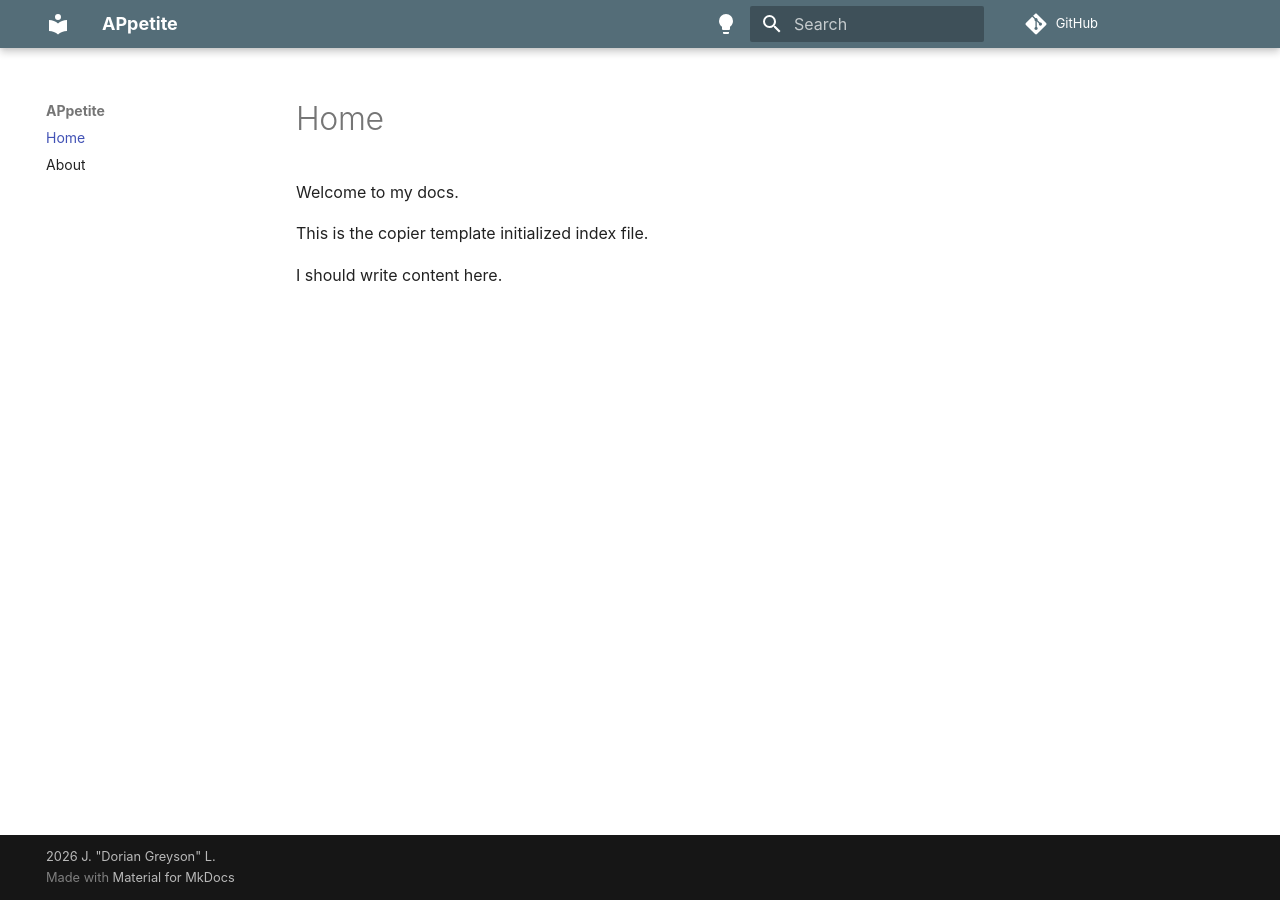
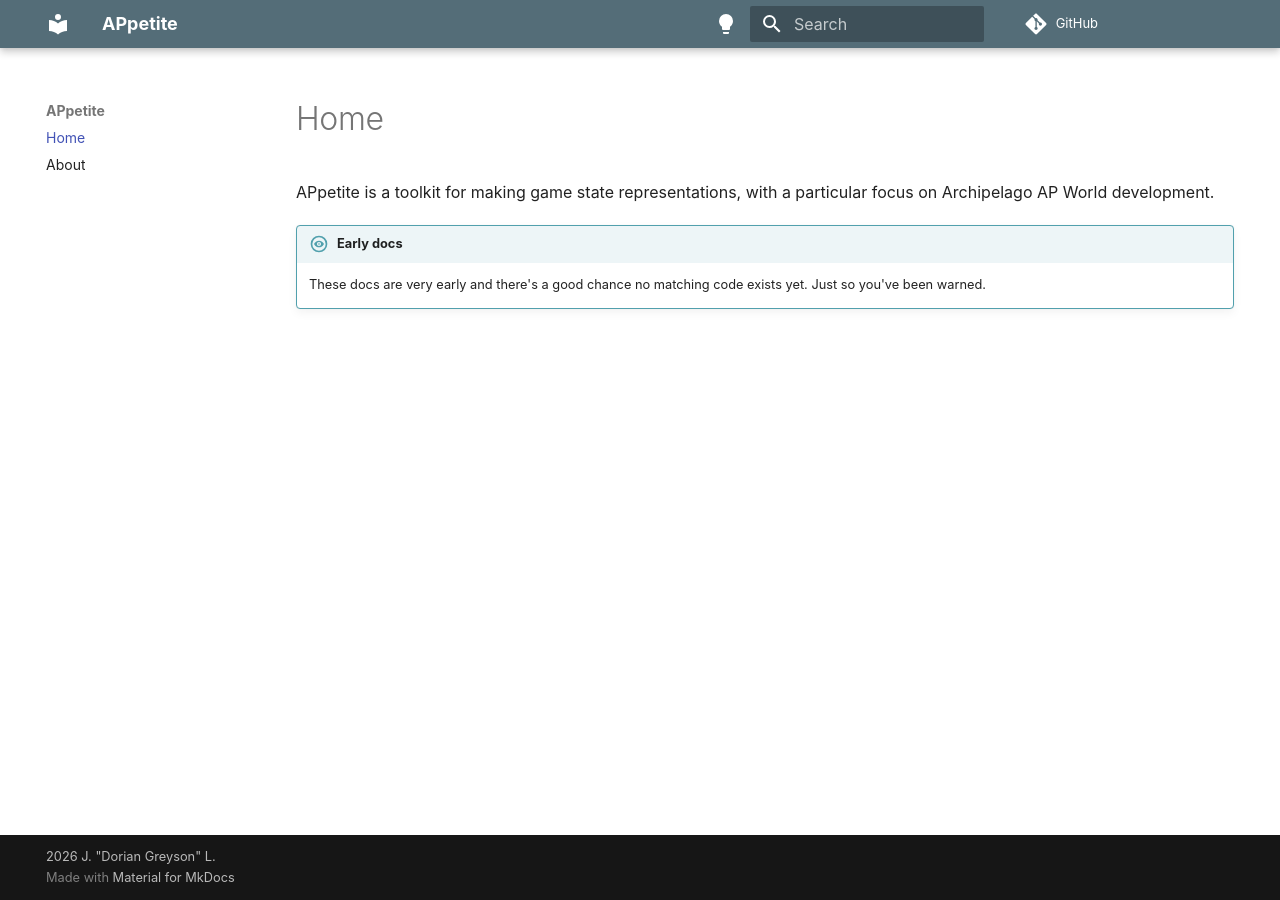
Before and after one commit to greysondn/appetite, an MkDocs documentation site: the page built from docs/index.md, in a window 1280 px wide. Built offline with MkDocs 1.6.1 and Material for MkDocs 9.7.7, drawn with Linux system fonts in a browser that asks for light colours; some web fonts are replaced; plug-ins that fetch from the network failed and are left out; comment, search, counter and statistics services are not loaded; the version menu is left out.

Commit message:
update index and about

```diff
--- a/docs/index.md
+++ b/docs/index.md
@@ -1,5 +1,6 @@
-Welcome to my docs.
+APpetite is a toolkit for making game state representations, with a particular
+focus on Archipelago AP World development.
 
-This is the copier template initialized index file.
-
-I should write content here.
+!!! greysondn "Early docs"
+    These docs are very early and there's a good chance no matching code exists
+    yet. Just so you've been warned.
```
Also changed, not shown: docs/about.md (+1 -1 lines).
